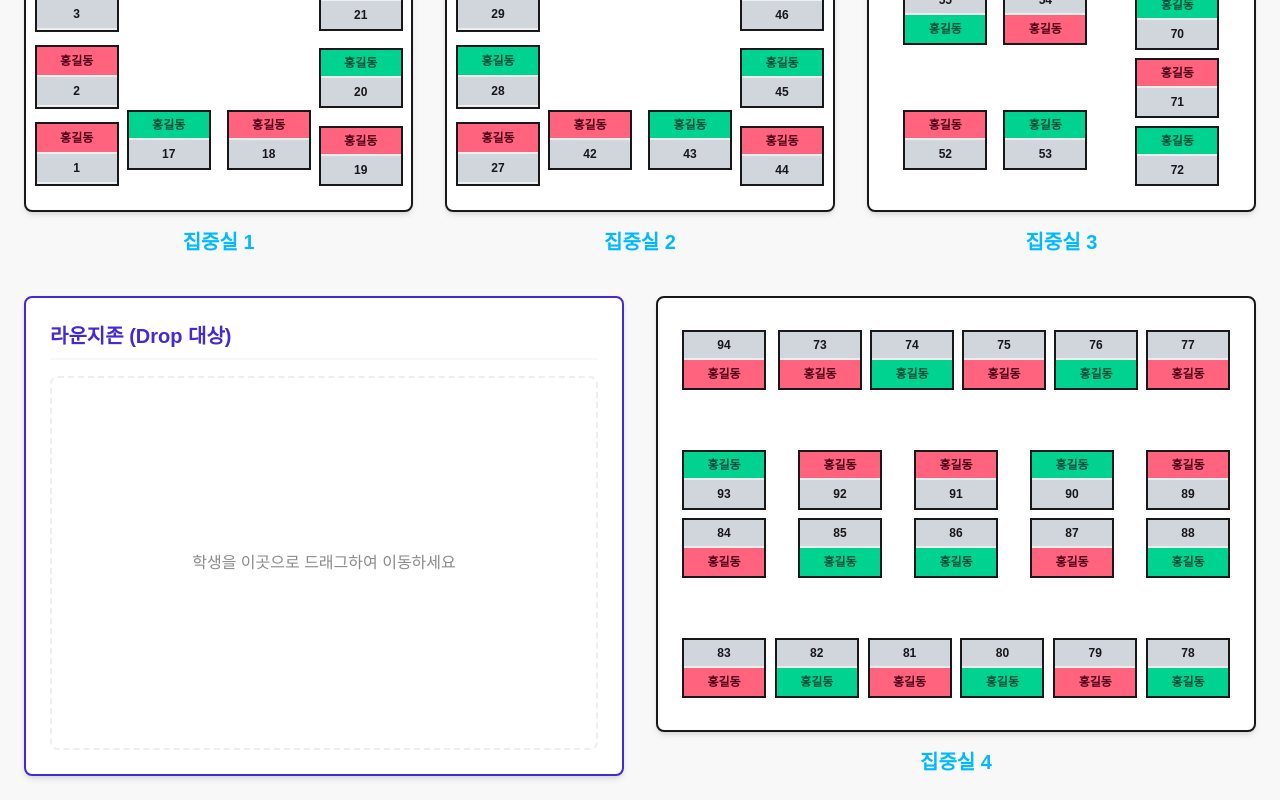
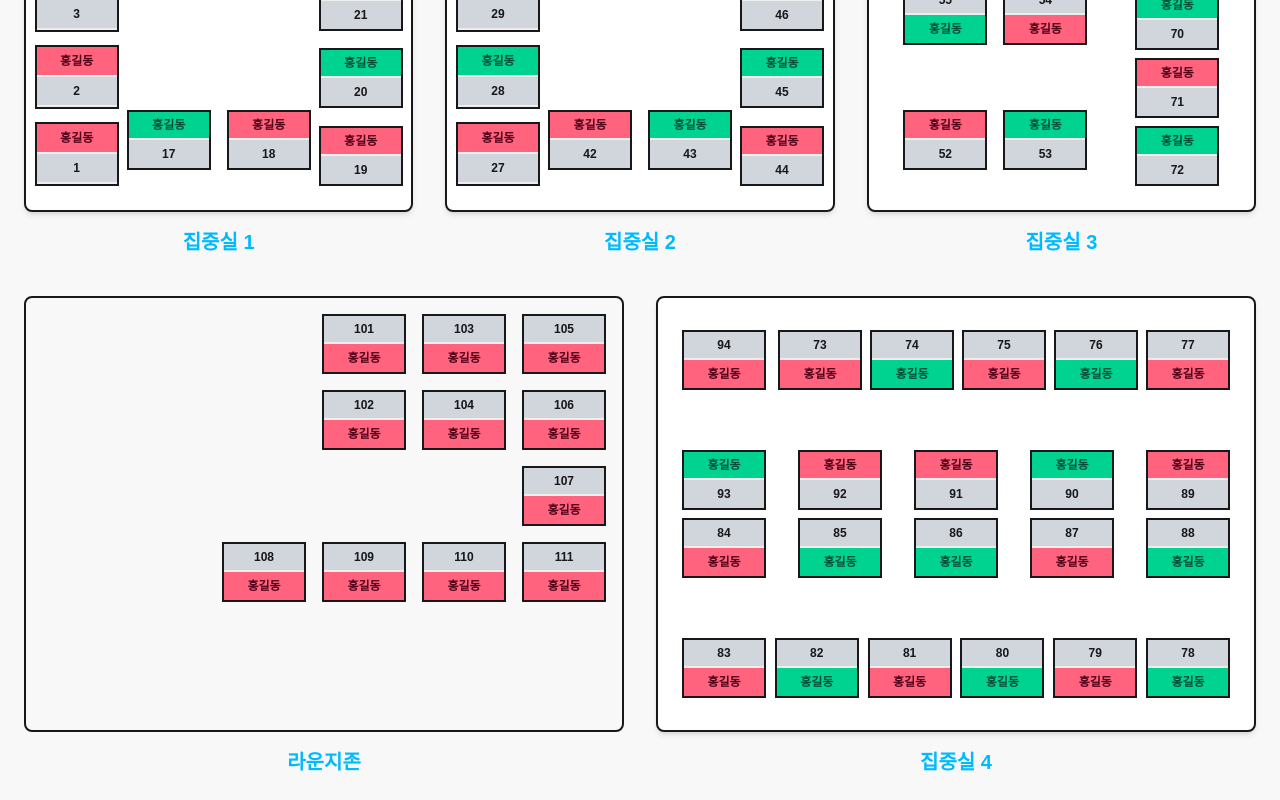
Before and after one commit to HKoiKoi/sco-black-seat-monitor, a React (Vite) app: page / in a window 1280 px wide. Shown: the part 533-1333 px from the top of the page. Built offline with nearby package versions, Linux system fonts and the light colour scheme; a web font is replaced by a local one.

Commit message:
✨ feat(room): 라운지존 틀 작성

```diff
--- a/src/App.tsx
+++ b/src/App.tsx
@@ -4,6 +4,7 @@ import FocusRoom1 from "@/components/room/FocusRoom1";
 import FocusRoom2 from "@/components/room/FocusRoom2";
 import FocusRoom3 from "@/components/room/FocusRoom3";
 import FocusRoom4 from "@/components/room/FocusRoom4";
+import LoungeZone from "./components/room/LoungeZone";
 
 const App: React.FC = () => {
   return (
@@ -37,13 +38,9 @@ const App: React.FC = () => {
         {/* 하단: 라운지존, 집중실 4 */}
         <section className="grid grid-cols-1 lg:grid-cols-2 gap-8 w-full max-w-screen-3xl mx-auto items-stretch mt-4">
           {/* 라운지존 */}
-          <div className="card bg-base-100 shadow-md border-2 border-primary p-6 min-h-75 flex flex-col">
-            <h2 className="text-xl font-bold mb-4 border-b-2 border-base-200 pb-2 text-primary">
-              라운지존 (Drop 대상)
-            </h2>
-            <div className="flex-1 flex items-center justify-center text-base-content/50 border-2 border-dashed border-base-300 rounded-lg">
-              학생을 이곳으로 드래그하여 이동하세요
-            </div>
+          <div className="flex flex-col items-center w-full h-full">
+            <LoungeZone />
+            <h2 className="text-xl font-bold mt-4 text-info">라운지존</h2>
           </div>
 
           {/* 집중실 4 */}
--- /dev/null
+++ b/src/components/room/LoungeZone.tsx
@@ -0,0 +1,41 @@
+import React from "react";
+import Seat from "@/components/seat/Seat";
+
+const LoungeZone: React.FC = () => {
+  return (
+    <div className="flex flex-col items-end gap-4 w-full h-full p-4 border-2 rounded-lg">
+      {/* 1. 세로 영역 (위쪽 3행 3열 구조) */}
+      <div className="flex gap-4">
+        {/* 왼쪽 2열 (2x2) */}
+        <div className="flex flex-col gap-4">
+          <Seat id={101} layout="bottom" status="empty" />
+          <Seat id={102} layout="bottom" status="empty" />
+        </div>
+
+        {/* 중간 2열 (2x2) */}
+        <div className="flex flex-col gap-4">
+          <Seat id={103} layout="bottom" status="empty" />
+          <Seat id={104} layout="bottom" status="empty" />
+        </div>
+
+        {/* 오른쪽 3열 (3x1) - 가장 아래 좌석은 가로 영역과 연결됨 */}
+        <div className="flex flex-col gap-4">
+          <Seat id={105} layout="bottom" status="empty" />
+          <Seat id={106} layout="bottom" status="empty" />
+          <Seat id={107} layout="bottom" status="empty" />
+        </div>
+      </div>
+
+      {/* 2. 가로 영역 (아래쪽 4열) */}
+      {/* 가장 우측 좌석(111번)이 세로 영역의 마지막 좌석(107번) 바로 아래에 오도록 items-end 사용 */}
+      <div className="flex gap-4">
+        <Seat id={108} layout="bottom" status="empty" />
+        <Seat id={109} layout="bottom" status="empty" />
+        <Seat id={110} layout="bottom" status="empty" />
+        <Seat id={111} layout="bottom" status="empty" />
+      </div>
+    </div>
+  );
+};
+
+export default LoungeZone;
```
